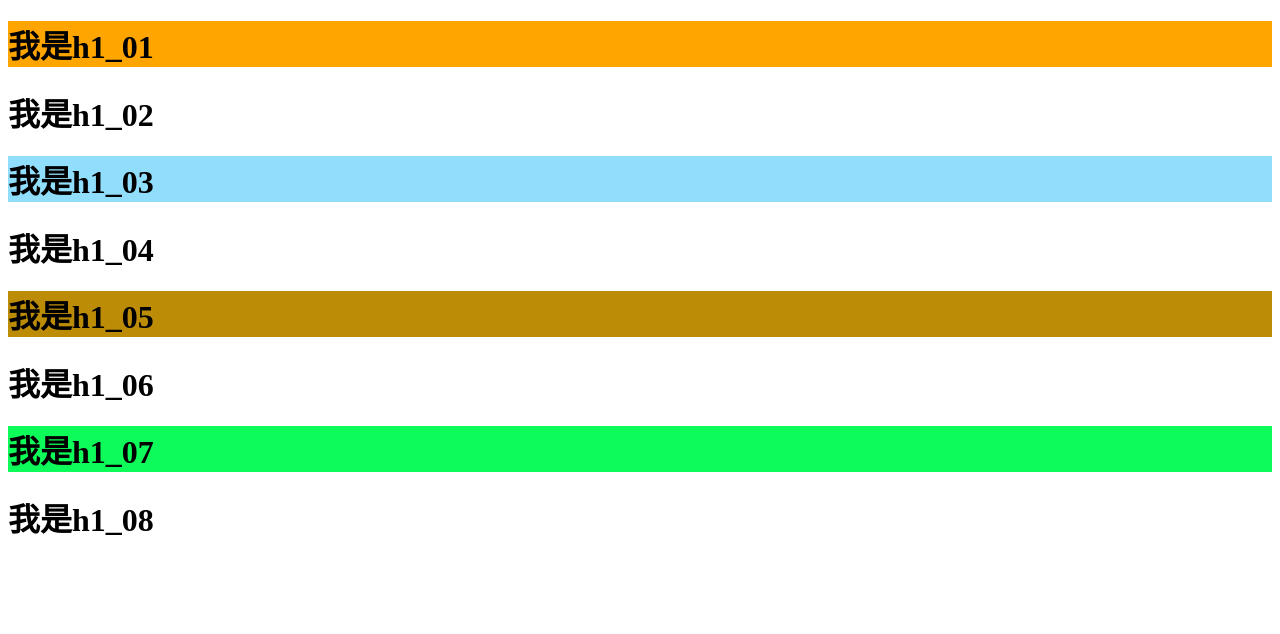
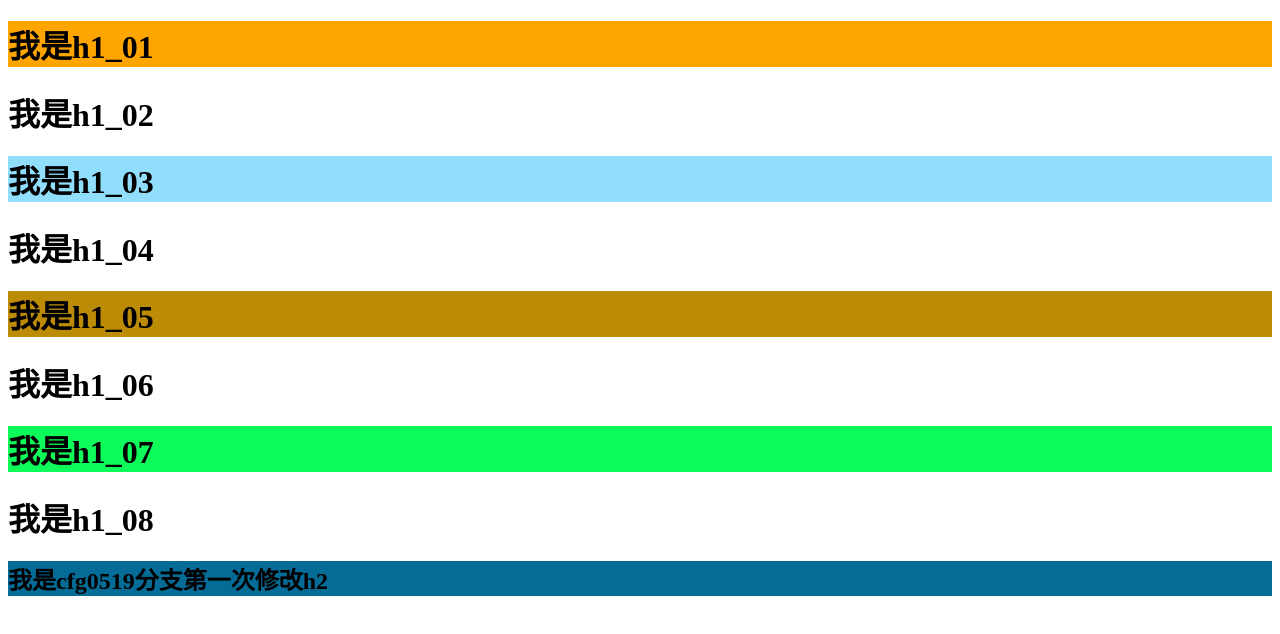
Before and after one commit to cfg1573/test2301_01, a plain HTML site: page index.html in a window 1280 px wide. Drawn offline with Linux system fonts and the light colour scheme.

Commit message:
cfg0519_01

```diff
--- a/index.html
+++ b/index.html
@@ -18,6 +18,7 @@
   <h1>我是h1_06</h1>
   <h1>我是h1_07</h1>
   <h1>我是h1_08</h1>
+  <h2 class="cfg05191">我是cfg0519分支第一次修改h2</h2>
 </body>
 
 </html>
--- a/less/index.less
+++ b/less/index.less
@@ -13,3 +13,7 @@ h1:nth-of-type(5) {
 h1:nth-of-type(7) {
   background-color: rgb(13, 252, 89);
 }
+
+.cfg05191 {
+  background-color: rgb(4, 108, 150);
+}
```
Also changed, not shown: less/index.css.
